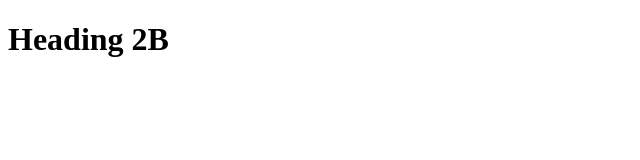
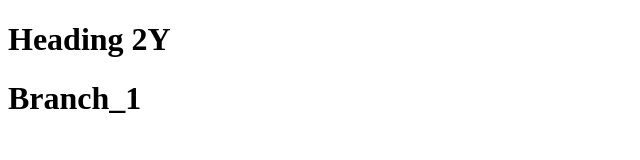
Before and after one commit to Volodymyr2208/prj1, a plain HTML site: page index.html in a window 1280 px wide. Shown: the whole page, without its empty margins (0-640 px from the left). Drawn offline with Linux system fonts and the light colour scheme.

Commit message:
Branch_1 changes

```diff
--- a/index.html
+++ b/index.html
@@ -4,6 +4,7 @@
         <title>Page Title</title>
     </head>
     <body>
-        <h1>Heading 2B</h1>
+        <h1>Heading 2Y</h1>
+        <h1>Branch_1</h1>
     </body>
 </html>
```
